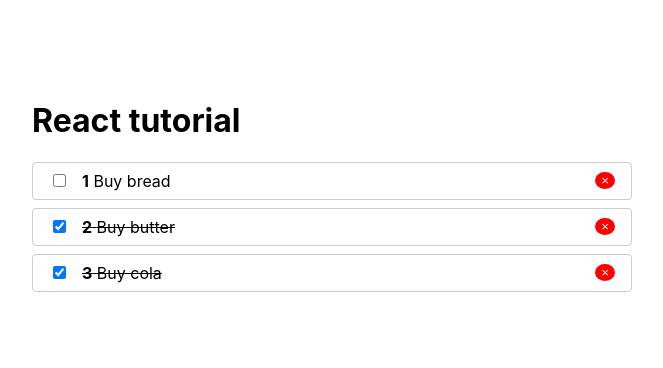
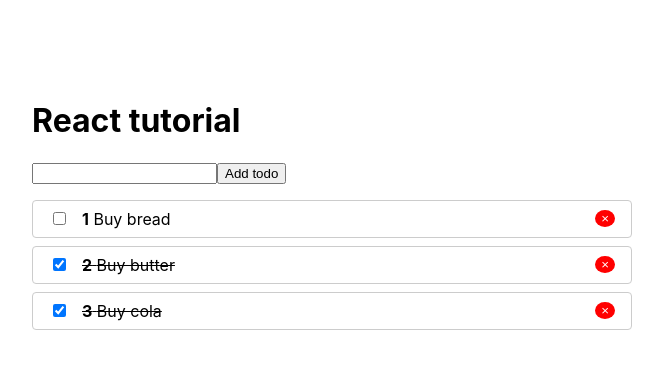
Before and after one commit to igor-blotsky-dev/react-fast-course-2020, a React (Create React App) app: page / in a window 1280 px wide. Shown: the top 368 px of the page, without its empty margins (308-971 px from the left). Built offline with nearby package versions, Linux system fonts and the light colour scheme.

Commit message:
feat: add item adding

```diff
--- a/src/App.js
+++ b/src/App.js
@@ -1,6 +1,7 @@
 import React, {useState} from "react";
 import TodoList from "./Todo/TodoList";
 import Context from "./context";
+import AddTodo from "./Todo/AddTodo";
 
 function App() {
   const [todos, setTodos] = useState([
@@ -23,12 +24,26 @@
     setTodos(todos.filter((todo) => todo.id !== id));
   }
 
+  function addTodo(title) {
+    setTodos(todos.concat([{
+      title,
+      id: Date.now(),
+      completed: false
+    }]))
+  }
+
   return (
     <Context.Provider value={{toggleTodo, removeTodo}}>
       <div className="wrapper">
         <h1>React tutorial</h1>
+        <AddTodo onCreate={addTodo}/>
+        {
+          todos.length
+            ? <TodoList todos={todos}/>
+            : <p>no todos</p>
+        }
 
-        <TodoList todos={todos}/>
+
       </div>
     </Context.Provider>
   );
--- /dev/null
+++ b/src/Todo/AddTodo.js
@@ -0,0 +1,29 @@
+import React, {useState} from 'react'
+import PropTypes from "prop-types";
+
+function AddTodo({onCreate}) {
+  const [value, setValue] = useState('')
+
+  const submitHandler = event => {
+    event.preventDefault()
+
+    if (!value.trim()) return
+
+    onCreate(value)
+    setValue('')
+  }
+
+  return (
+    <form style={{marginBottom: '1rem'}} onSubmit={submitHandler}>
+      <input type="text" value={value} onChange={(event) => setValue(event.target.value)}/>
+      <button type="submit">Add todo</button>
+
+    </form>
+  )
+}
+
+AddTodo.propTypes = {
+  onCreate: PropTypes.func.isRequired
+}
+
+export default AddTodo
```
